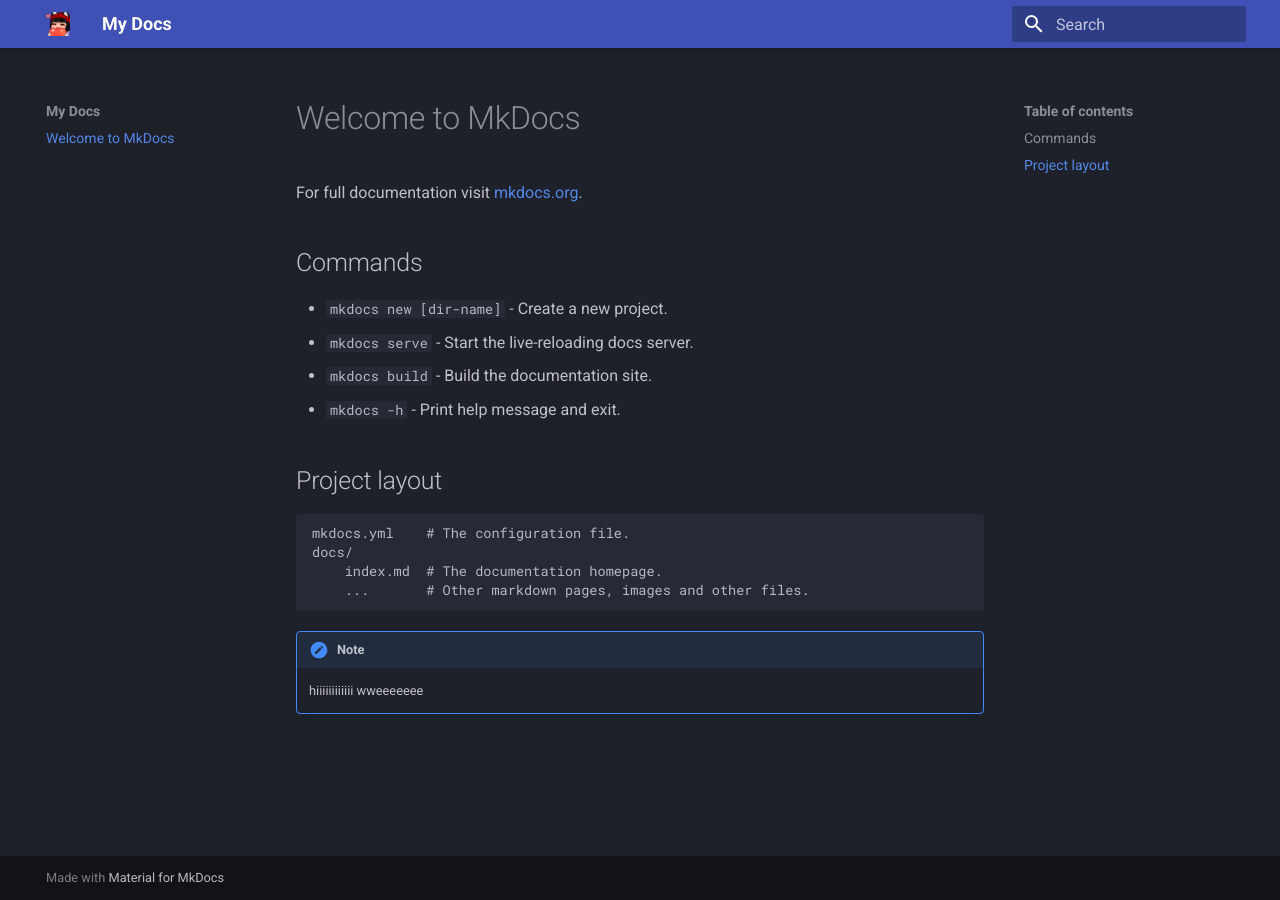
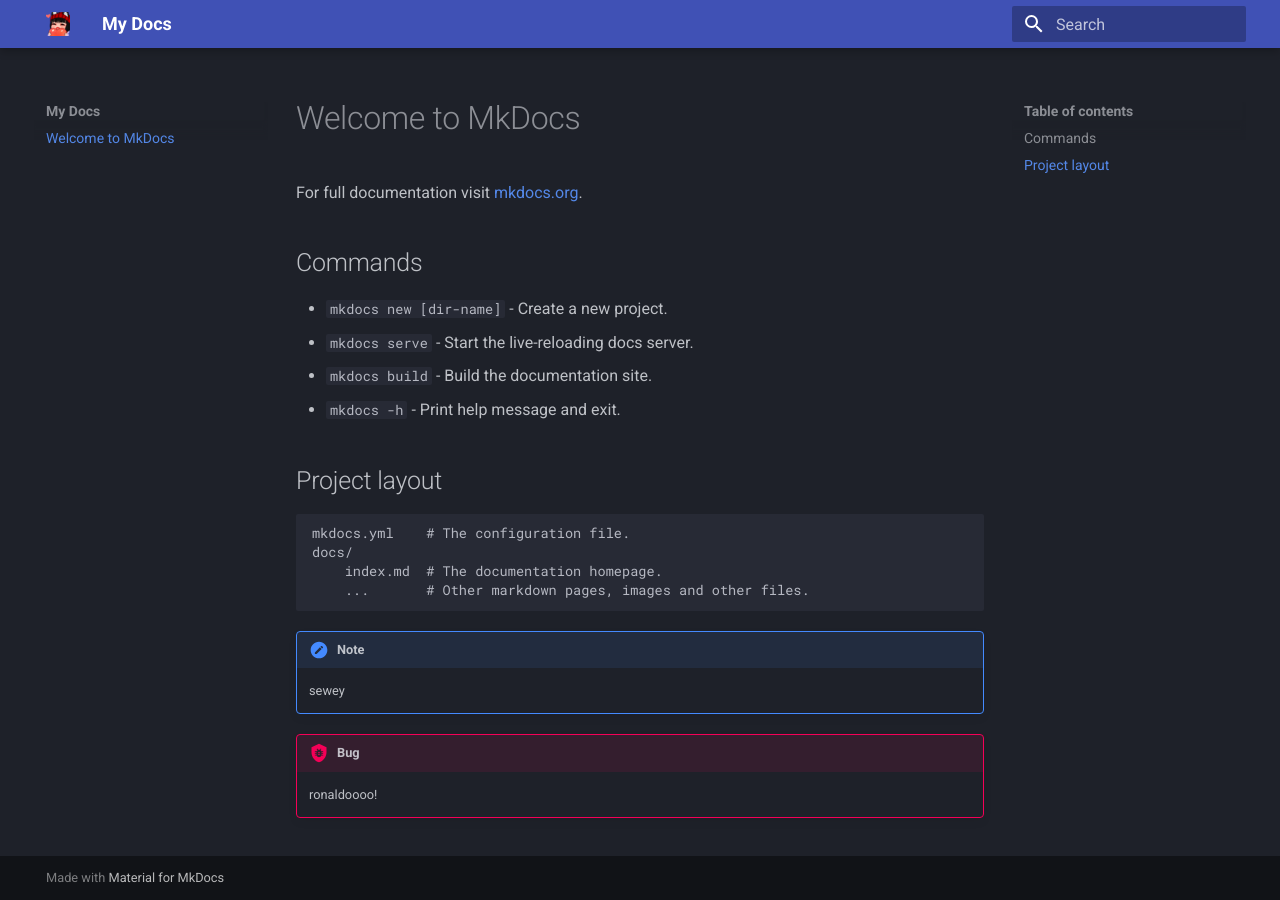
Before and after one commit to riasuh/main, an MkDocs documentation site: the page built from docs/index.md, in a window 1280 px wide. Built offline with MkDocs 1.6.1 and Material for MkDocs 9.7.7, drawn with Linux system fonts in a browser that asks for light colours.

Commit message:
Update index.md
updated via main

```diff
--- a/docs/index.md
+++ b/docs/index.md
@@ -18,5 +18,8 @@
 
 !!! note
 
-    hiiiiiiiiiiii
-    wweeeeeee
+    sewey
+
+!!! bug Bugs
+
+    ronaldoooo!
```
